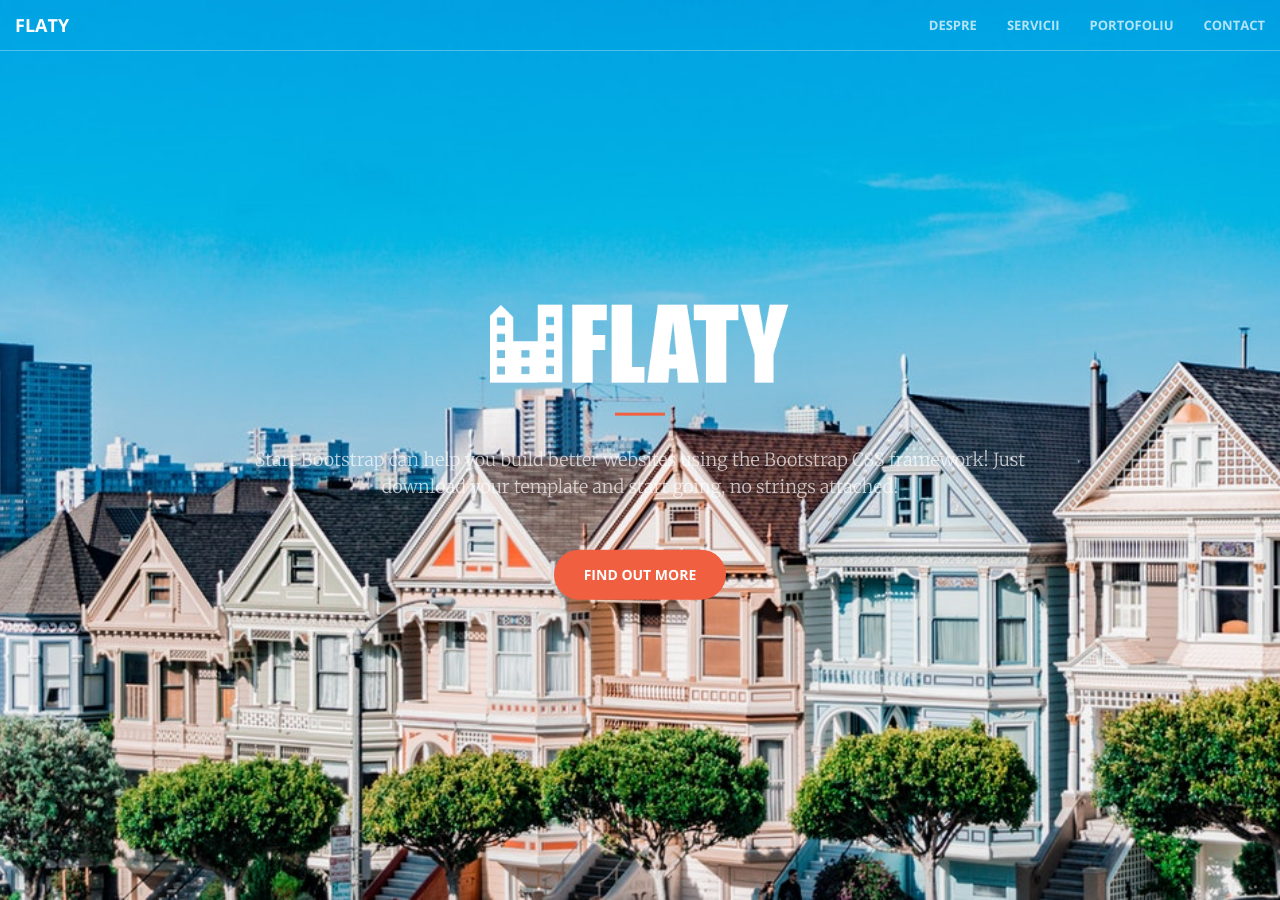
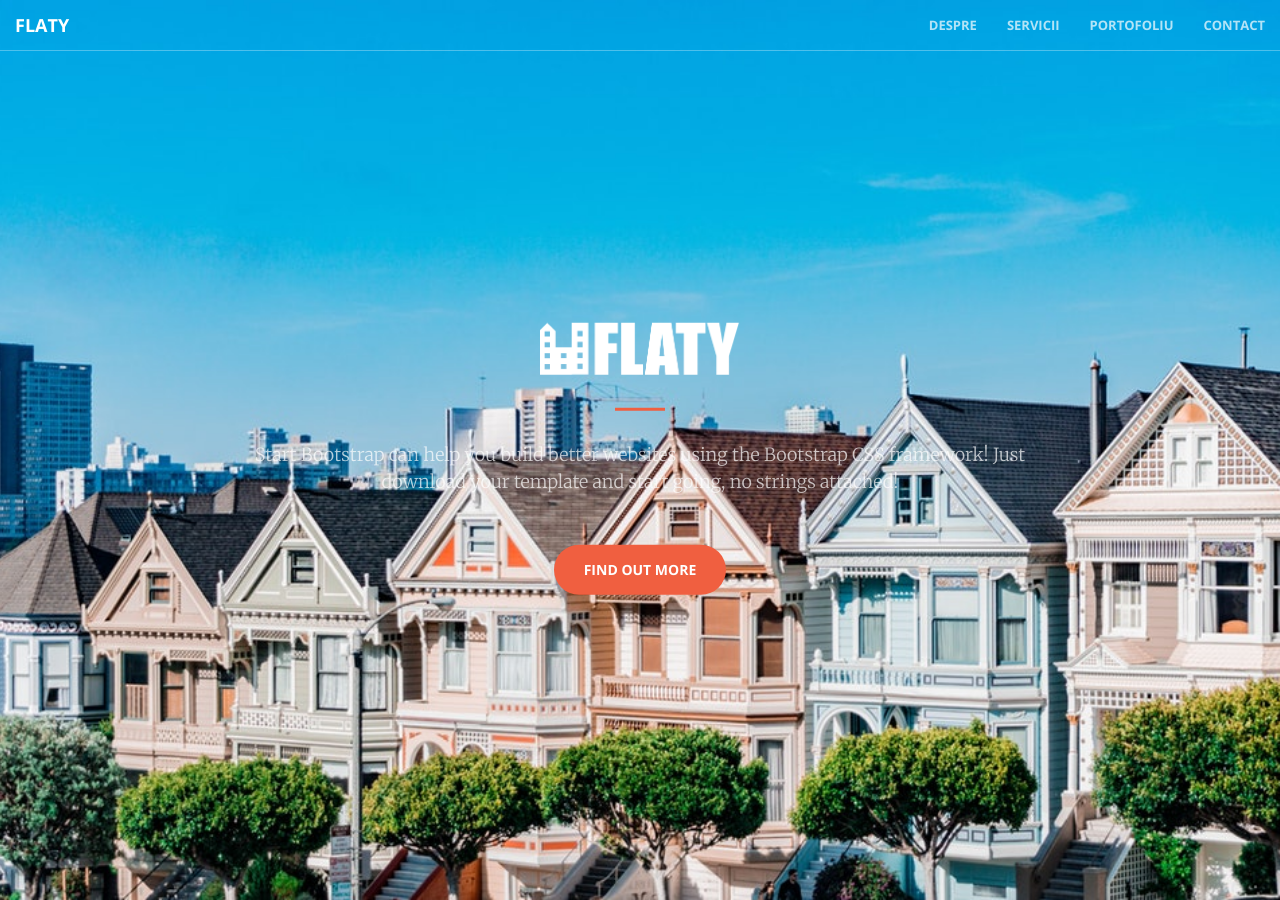
Before and after one commit to rptoma/Flaty-landing-page-2, a Jekyll site: the page built from index.html, in a window 1280 px wide and 900 px high. Built offline with Jekyll 4.4.1, drawn with Linux system fonts in a browser that asks for light colours.

Commit message:
Updated '_includes/header.html' via CloudCannon

```diff
--- a/_includes/header.html
+++ b/_includes/header.html
@@ -1,7 +1,7 @@
 <header>
     <div class="header-content">
         <div class="header-content-inner">
-            <h1><img src="img/logo.png" alt="Flaty" style="width: 30%; height:30%;"></h1>
+            <h1><img src="img/logo.png" alt="Flaty" style="width: 20%; height:20%;"></h1>
             <hr>
             <p>Start Bootstrap can help you build better websites using the Bootstrap CSS framework! Just download your template and start going, no strings attached!</p>
             <a href="#about" class="btn btn-primary btn-xl page-scroll">Find Out More</a>
```
